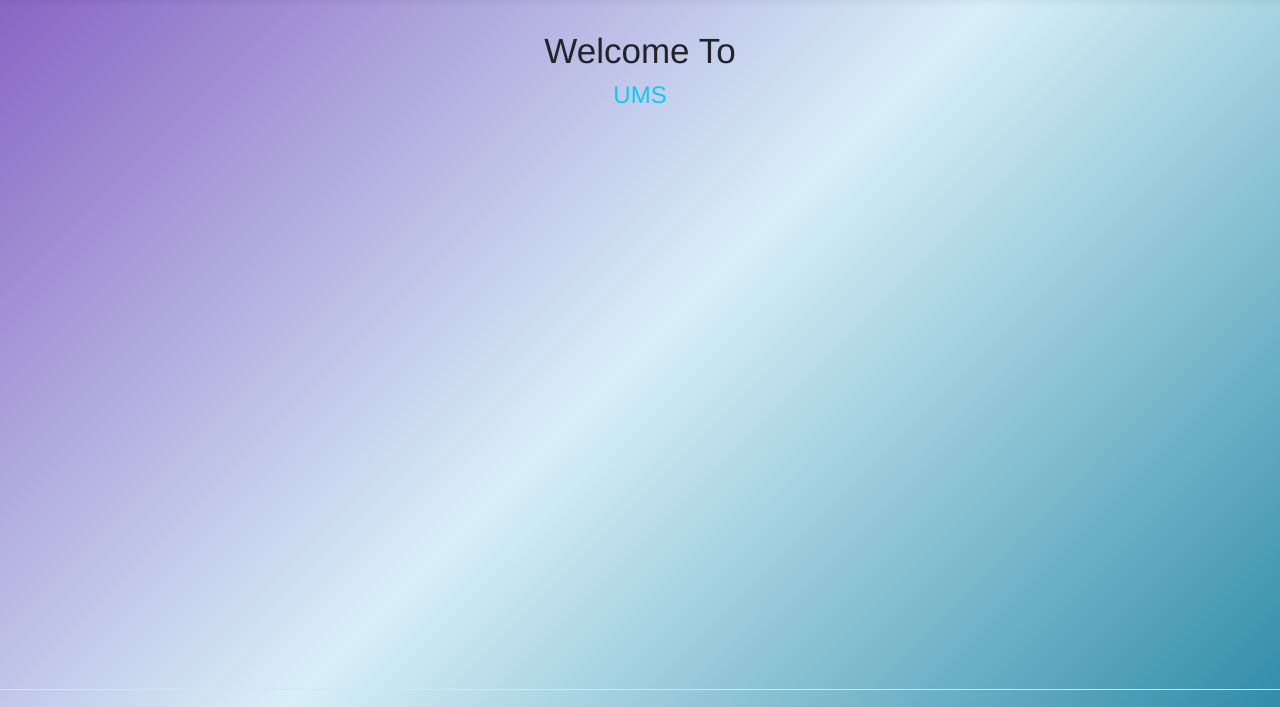
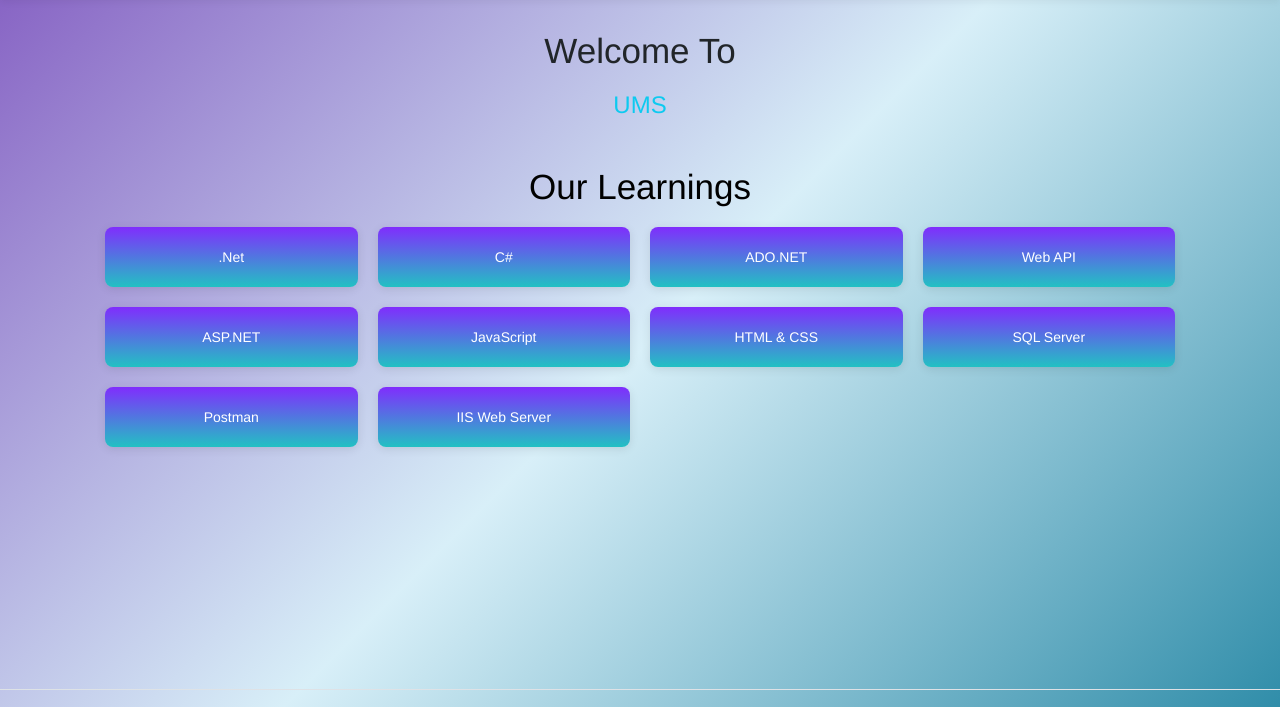
Before and after one commit to Aanchal-Bisht/UserManagementSystem1, an ASP.NET Core app: page / in a window 1280 px wide. Shown: the part 50-757 px from the top of the page. Run offline with ASP.NET Core 8, Linux system fonts and the light colour scheme; style sheets or scripts are compiled from the project's sources.

Commit message:
changes in UI

```diff
--- a/User_Management_System/Views/User/Index.cshtml
+++ b/User_Management_System/Views/User/Index.cshtml
@@ -5,7 +5,7 @@
     var userName = TempData["userName"] as string;
     var userEmail = TempData["Email"] as string;
     var userGender = TempData["Gender"] as string;
-    var userDob = TempData["DOB"]  ;
+    var userDob = TempData["DOB"];
     var userPhone = TempData["Phone"] as string;
     var userDept = TempData["DeptName"] as string;
     var success = TempData["Success"];
@@ -19,7 +19,7 @@
     function updateData() {
 
         document.getElementById("saveUser").hidden = false;
-       document.getElementById("updateUser").hidden=true;
+        document.getElementById("updateUser").hidden = true;
     }
     function removeReadonly() {
 
@@ -31,7 +31,7 @@
         document.getElementById("phoneDisplay").removeAttribute('readonly');
         updateData();
     }
-    function deletePopup(){
+    function deletePopup() {
         alert("data deleted");
     }
     function savePopup() {
@@ -40,33 +40,80 @@
 </script>
 
 <style>
-    .form-group{
-        width:100%;
+    .form-group {
+        width: 100%;
         display: flex;
-        align-content:flex-start;
-        justify-content:space-between;
-    }
-.form-group label{
-    display:flex;
-    align-items:center;
-    justify-content:center;
-    margin-right:10px;
-}
-.form-group  input{
-
-    margin-left:10px;
+        align-content: flex-start;
+        justify-content: space-between;
     }
 
-    btn  {
-       background-color:white;
-    display:flex;
-    width:100%;
-    text-align:center;
-    font-weight:600;
-    border-radius:10px;
-    justify-content:space-between;
+        .form-group label {
+            display: flex;
+            align-items: center;
+            justify-content: center;
+            margin-right: 10px;
         }
+
+        .form-group input {
+            margin-left: 10px;
+        }
+
+    btn {
+        background-color: white;
+        display: flex;
+        width: 100%;
+        text-align: center;
+        font-weight: 600;
+        border-radius: 10px;
+        justify-content: space-between;
+    }
+
+    /* body {
+                    font-family: 'Arial', sans-serif;
+                    background: linear-gradient(to right, #e2e2e2, #ffffff);
+                    margin: 0;
+                    padding: 20px;
+                    color: #333;
+                }
+         */
+    .con {
+        max-width: 1200px;
+        margin: auto;
+        padding: 20px;
+    }
+
+    h1 {
+        text-align: center;
+        color: black;
+        margin-bottom: 20px;
+        font-size: 2.5em;
+    }
+
+    .topic-grid {
+        display: grid;
+        grid-template-columns: repeat(auto-fill, minmax(200px, 1fr));
+        gap: 20px;
+        margin: auto;
+    }
+
+    .topic-card {
+        background: linear-gradient(0deg, rgba(34,193,195,1) 0%, rgba(128,45,253,1) 100%);
+        color: white;
+        padding: 20px;
+        border-radius: 8px;
+        text-align: center;
+        transition: transform 0.3s, box-shadow 0.3s;
+        box-shadow: 0 2px 10px rgba(0, 0, 0, 0.1);
+    }
+
+        .topic-card:hover {
+            transform: translateY(-5px);
+            box-shadow: 0 4px 20px rgba(0, 0, 0, 0.2);
+        }
+
 </style>
+
+
 
 <div class="text-center ">
     @{
@@ -75,6 +122,28 @@
 
             <h1 class="display-4 text-dark">Welcome To </h1>
             <p><span class="h3 text-info">@ViewData["Title"]</span></p>
+            <body>
+                <div class="con">
+                    <h1>Our Learnings</h1>
+                    <div class="topic-grid">
+                        <div class="topic-card">.Net</div>
+                        <div class="topic-card">C#</div>
+                        <div class="topic-card">ADO.NET</div>
+                        <div class="topic-card">Web API</div>
+                        <div class="topic-card">ASP.NET</div>
+                        <div class="topic-card">JavaScript</div>
+                        <div class="topic-card">HTML & CSS</div>
+                        <div class="topic-card">SQL Server</div>
+                        <div class="topic-card">Postman</div>
+                        <div class="topic-card">IIS Web Server</div>
+
+                    </div>
+                </div>
+            </body>
+
+
+
+
         }
         else
         {
@@ -117,11 +186,11 @@
                                      ">
                         <div class="form-group">
                             <label for="userId">User Id:</label>
-                            <input type="text" id="userIdDisplay" name="userId" value=@userId readonly >
+                            <input type="text" id="userIdDisplay" name="userId" value=@userId readonly>
                         </div><br />
                         <div class="form-group">
                             <label for="username">User Name:</label>
-                            <input type="text" id="usernameDisplay" name="username" value='@userName'  readonly>
+                            <input type="text" id="usernameDisplay" name="username" value='@userName' readonly>
                         </div><br />
                         <div class="form-group">
                             <label for="email">Email:</label>
```
Also changed, not shown: User_Management_System/Views/User/Register.cshtml (+12 -2 lines), User_Management_System/Views/User/Services.cshtml (+21 -2 lines). Lines whose indentation alone changed are shown as unchanged.
